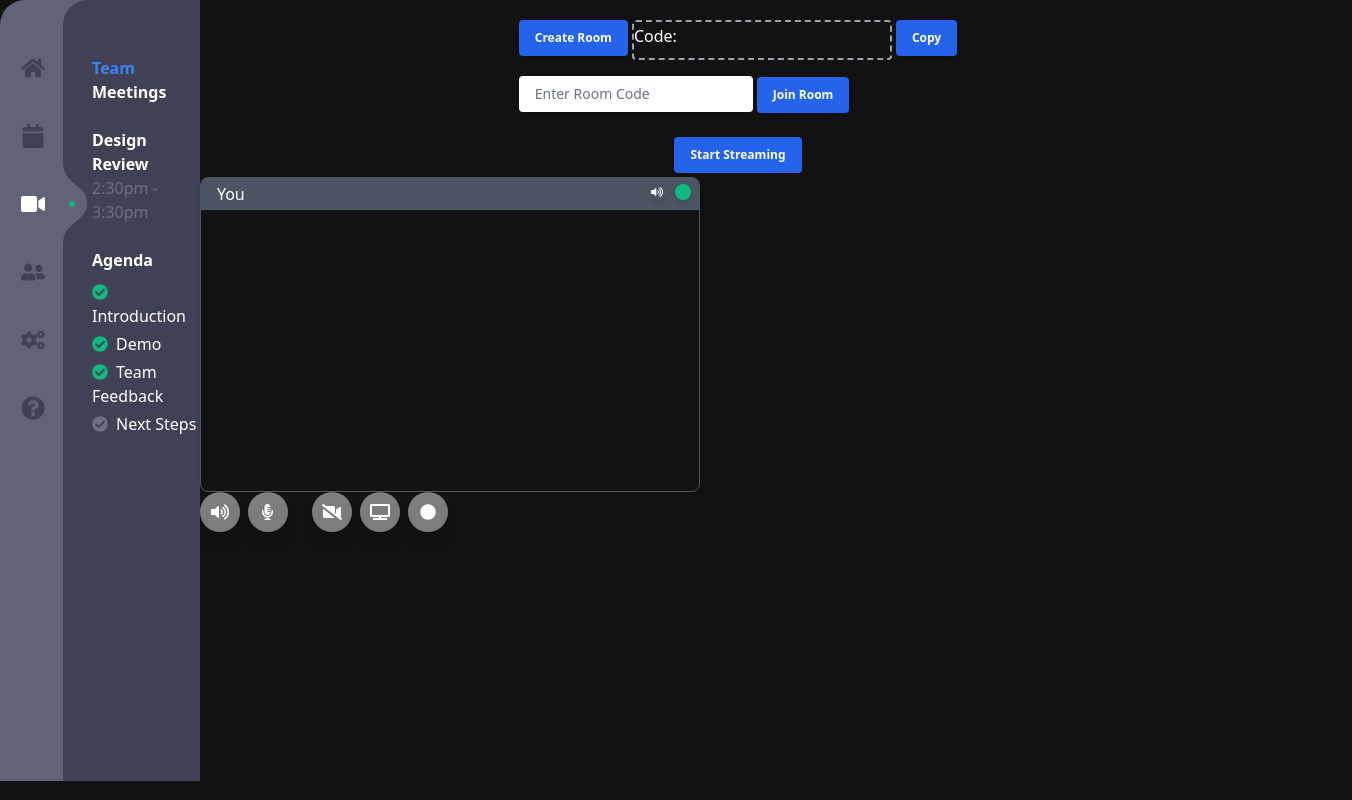
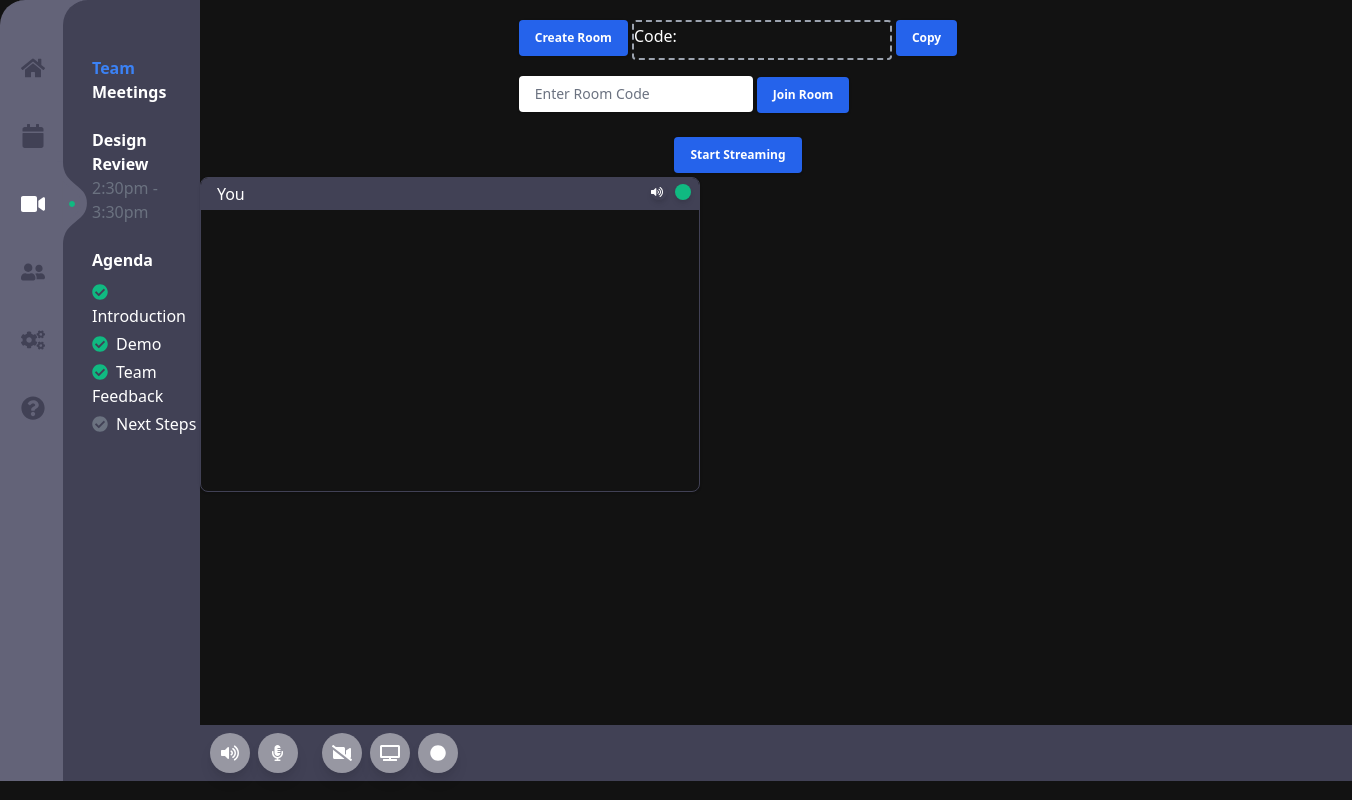
Before and after one commit to verticelabs-dev/screenshare, a Vue app in the folder app/: page / in a window 1280 px wide. Shown: the whole page, 1352 px wide, since content can reach past the window. Built offline with nearby package versions, Linux system fonts and the light colour scheme; no server answers.

Commit message:
Working on screen page

```diff
--- a/app/src/assets/scss/card.scss
+++ b/app/src/assets/scss/card.scss
@@ -1,8 +1,9 @@
 .card {
-  @apply justify-self-auto flex content-start flex-col shadow rounded-lg border border-gray-600 overflow-hidden;
+  border-color: $sidebarSecondaryColor;
+  @apply justify-self-auto flex content-start flex-col shadow rounded-lg border overflow-hidden;
 
   .card-header {
-    @apply bg-gray-600;
+    background-color: $sidebarSecondaryColor;
     @apply flex flex-row justify-between items-baseline;
   }
 
--- a/app/src/assets/scss/grid/streamControlBar.scss
+++ b/app/src/assets/scss/grid/streamControlBar.scss
@@ -1,6 +1,16 @@
 .streamControlBar {
-  height: 2.5rem;
+  height: 3.5rem;
   display: flex;
+  position: absolute;
+  bottom: 19px;
+  background-color: #414155;
+  width: 90%;
+
+  @apply items-center;
+
+  :first-child {
+    margin-left: 10px;
+  }
 
   .circle-btn {
     @apply rounded-full shadow-lg cursor-pointer justify-center h-10 w-10;
@@ -10,7 +20,7 @@
     background-color: rgba(255, 255, 255, 0.45);
 
     &:not(:nth-child(0)) {
-      @apply mr-2
+      @apply mr-2;
     }
 
     & .red {
@@ -22,8 +32,7 @@
     }
 
     svg {
-      @apply h-full
-
+      @apply h-full;
     }
   }
 }
--- /dev/null
+++ b/app/src/assets/scss/lib/colors.scss
@@ -0,0 +1,2 @@
+$sidebarPrimaryColor: #636378;
+$sidebarSecondaryColor: #414155;
--- a/app/src/assets/scss/main.scss
+++ b/app/src/assets/scss/main.scss
@@ -2,6 +2,7 @@
 @tailwind components;
 @tailwind utilities;
 
+@import "lib/colors.scss";
 @import "lib/input.scss";
 @import "lib/button.scss";
 @import "lib/borders.scss";
--- a/app/src/assets/scss/sidebar.scss
+++ b/app/src/assets/scss/sidebar.scss
@@ -1,6 +1,3 @@
-$sidebarPrimaryColor: #636378;
-$sidebarSecondaryColor: #414155;
-
 .sidebar {
   background-color: $sidebarPrimaryColor;
   border-left: 5px solid $sidebarPrimaryColor;
```
Also changed, not shown: app/src/components/RoomControl.vue (+11 -9 lines).
